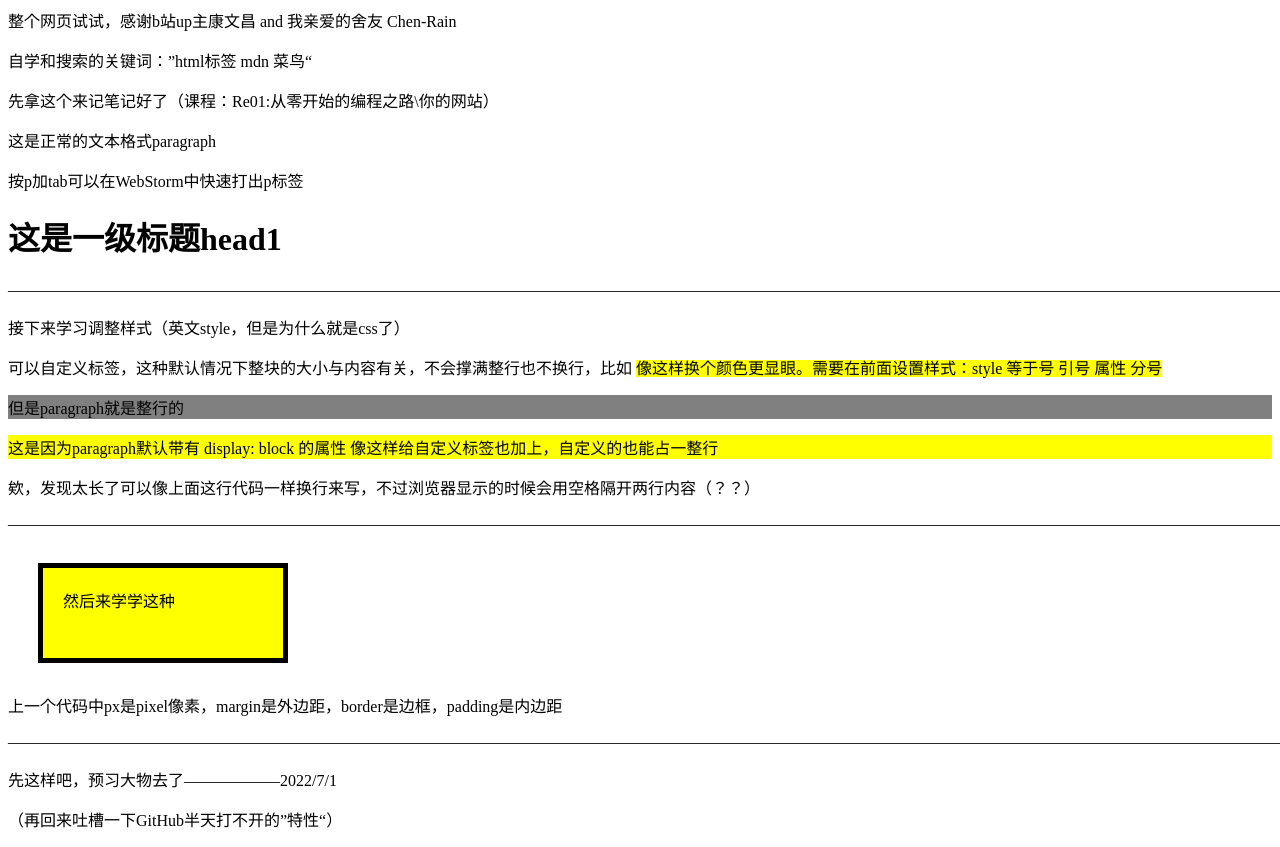
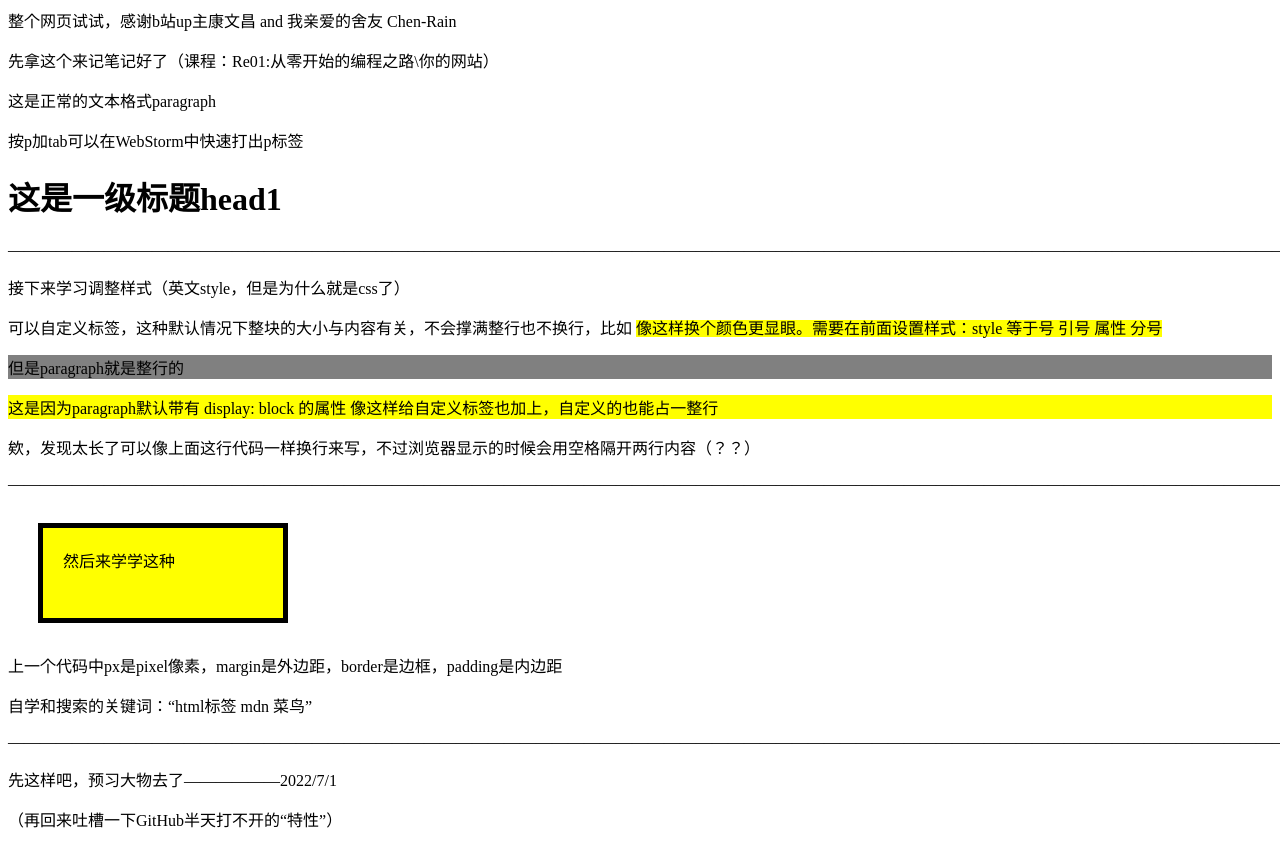
Before and after one commit to Brick-Loo/Brick-Loo.github.io, a plain HTML site: page index.html in a window 1280 px wide. Shown: the top 847 px of the page. Drawn offline with Linux system fonts and the light colour scheme.

Commit message:
Update index.html

```diff
--- a/index.html
+++ b/index.html
@@ -1,5 +1,4 @@
 <p>整个网页试试，感谢b站up主康文昌 and 我亲爱的舍友 Chen-Rain</p>
-<p>自学和搜索的关键词：”html标签 mdn 菜鸟“</p>
 <p>先拿这个来记笔记好了（课程：Re01:从零开始的编程之路\你的网站）</p>
 <p>这是正常的文本格式paragraph</p>
 <p>按p加tab可以在WebStorm中快速打出p标签</p>
@@ -22,6 +21,7 @@ margin:30px;
 border: 5px solid black;
 padding: 20px">然后来学学这种</brick>
 <p>上一个代码中px是pixel像素，margin是外边距，border是边框，padding是内边距</p>
+<p>自学和搜索的关键词：“html标签 mdn 菜鸟”</p>
 <p>—————————————————————————————————————————————————————————————————————————————————</p>
 <p>先这样吧，预习大物去了——————2022/7/1</p>
-<p>（再回来吐槽一下GitHub半天打不开的”特性“）</p>
+<p>（再回来吐槽一下GitHub半天打不开的“特性”）</p>
```
